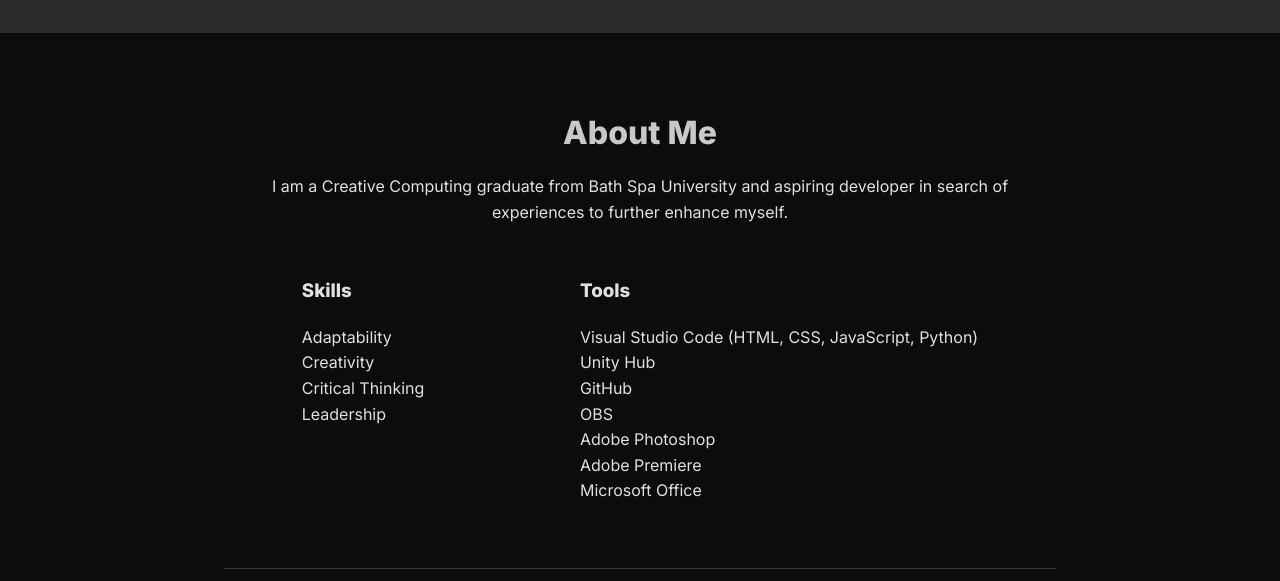
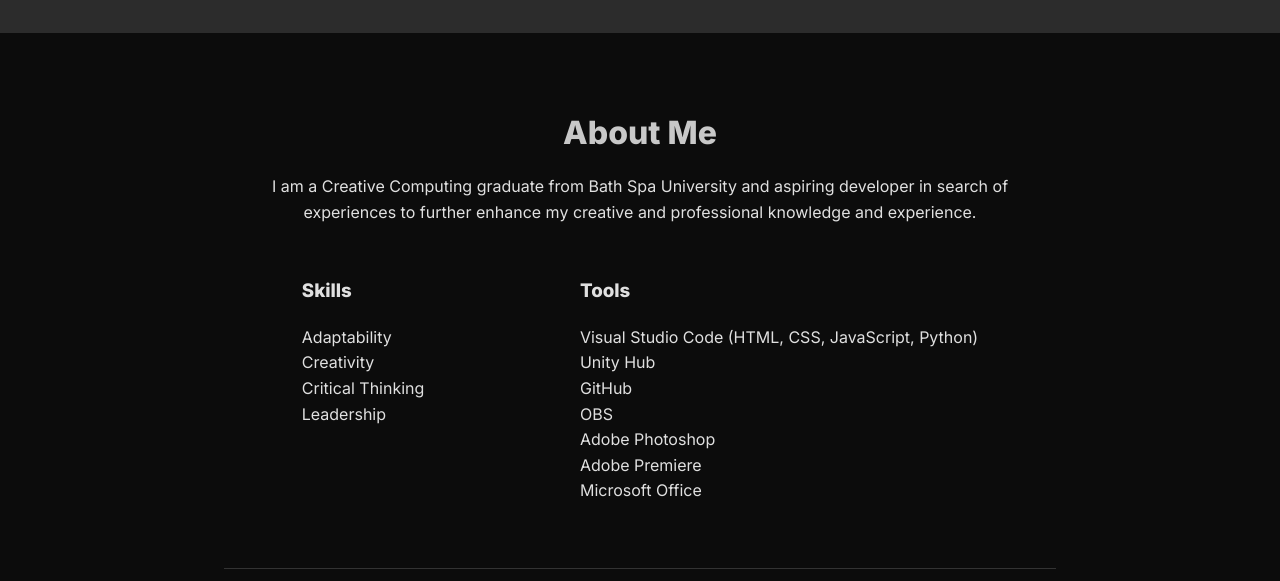
Before and after one commit to DonicusFridacus/portfolio, a plain HTML site: page index.html in a window 1280 px wide. Shown: the part 219-800 px from the top of the page. Drawn offline with nearby package versions, Linux system fonts and the light colour scheme.

Commit message:
Update index.html

```diff
--- a/index.html
+++ b/index.html
@@ -28,7 +28,7 @@
   <main>
     <section id="about" class="fade-in section">
       <h2>About Me</h2>
-      <p>I am a Creative Computing graduate from Bath Spa University and aspiring developer in search of experiences to further enhance myself.</p>
+      <p>I am a Creative Computing graduate from Bath Spa University and aspiring developer in search of experiences to further enhance my creative and professional knowledge and experience.</p>
       <div class="two-column">
         <div>
           <h3>Skills</h3>
```
